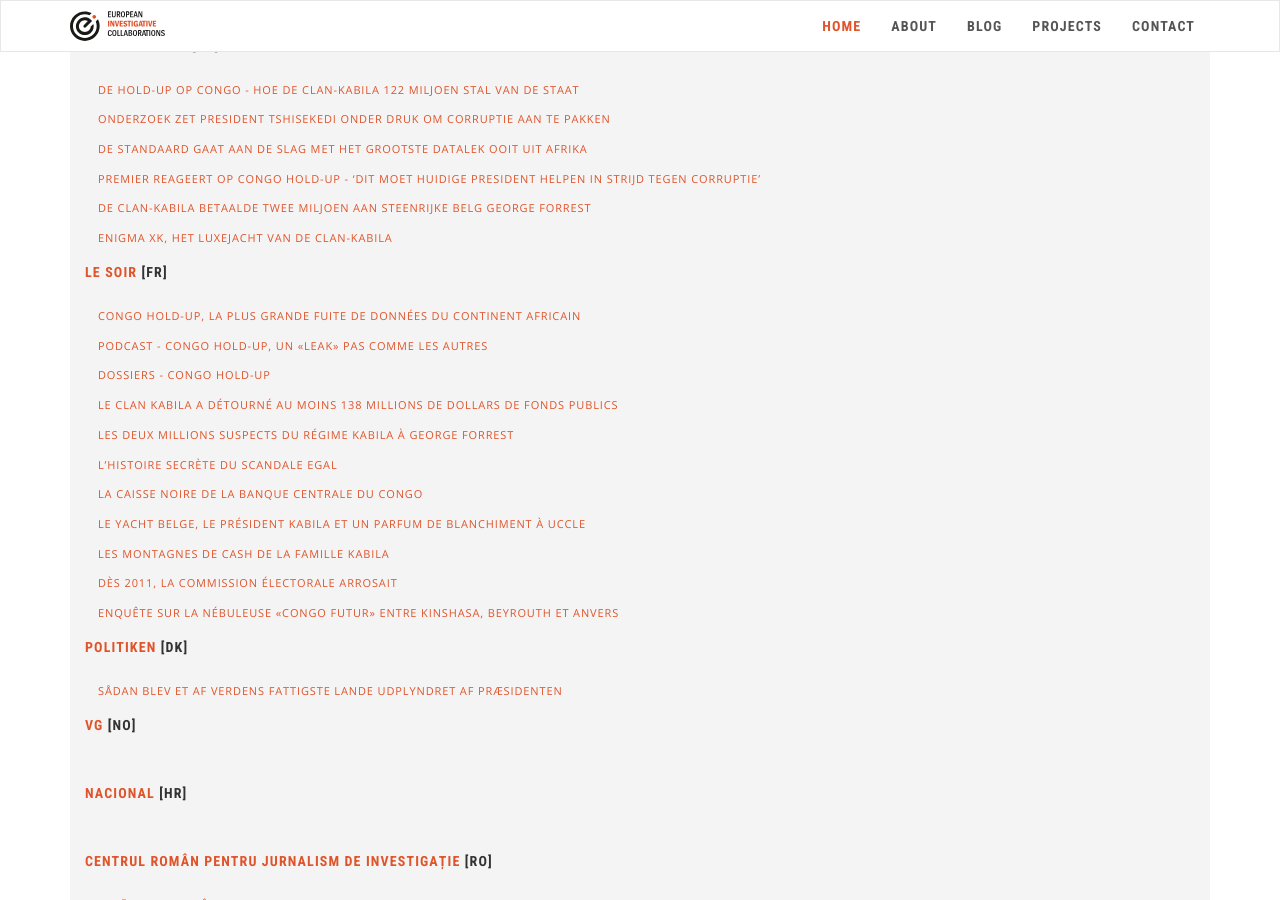
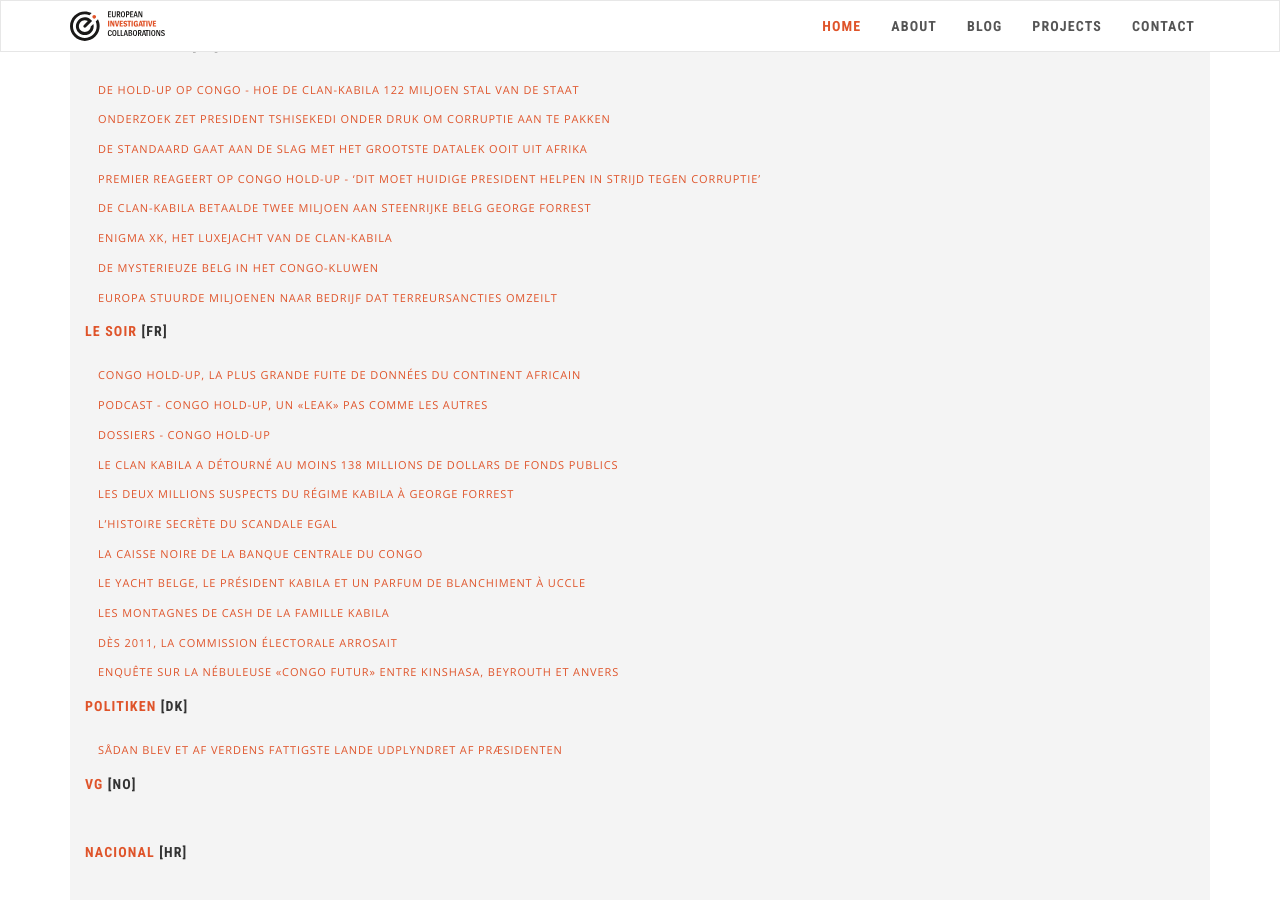
Before and after one commit to eic-network/eic-incubator.github.io, a Jekyll site: the page built from _projects/congo-holdup.md, in a window 1280 px wide and 900 px high, scrolled down 2182 px. Built offline with Jekyll 4.4.1, drawn with Linux system fonts in a browser that asks for light colours; nearby versions of some CDN libraries.

Commit message:
Update congo-holdup.md

```diff
--- a/_projects/congo-holdup.md
+++ b/_projects/congo-holdup.md
@@ -96,6 +96,10 @@ publications:
     url: https://www.standaard.be/cnt/dmf20211121_98057483
   - name: Enigma XK, het luxejacht van de clan-Kabila
     url: https://www.standaard.be/cnt/dmf20211123_05012275
+  - name: De mysterieuze Belg in het Congo-kluwen
+    url: https://www.standaard.be/cnt/DMF20211126_94396167
+  - name: Europa stuurde miljoenen naar bedrijf dat terreursancties omzeilt
+    url: https://www.standaard.be/cnt/dmf20211125_98115461
   name: De Standaard
   url: https://www.standaard.be/
 - lang: "[FR]"
```
